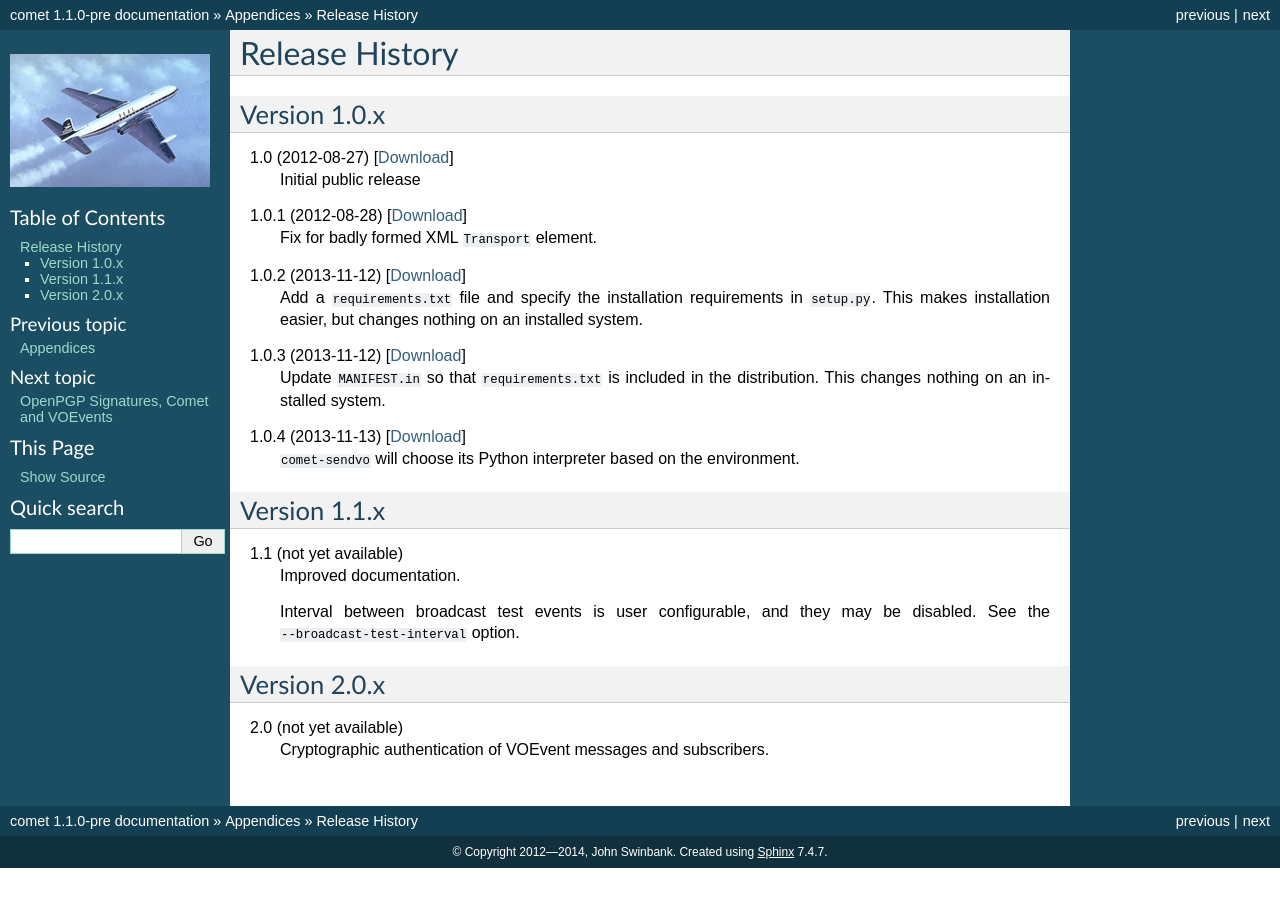
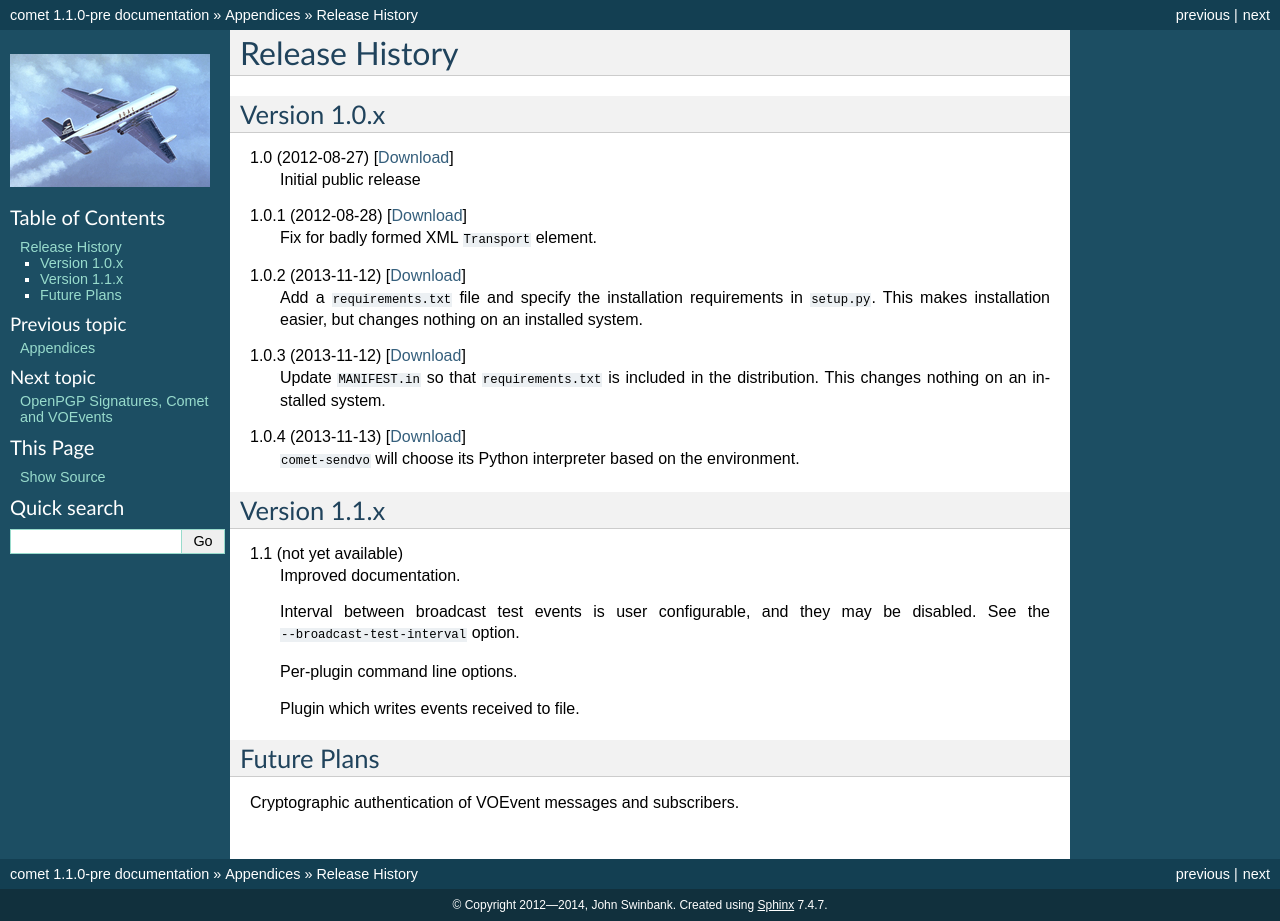
Before and after one commit to jdswinbank/Comet, a Sphinx documentation site: the page built from docs/appendix/history.rst, in a window 1280 px wide. Built offline with Sphinx 7.4.7, drawn with Linux system fonts in a browser that asks for light colours; before the commit the page ends 900 px from its top, so only the background shows below that.

Commit message:
Update history

```diff
--- a/docs/appendix/history.rst
+++ b/docs/appendix/history.rst
@@ -32,8 +32,11 @@ Version 1.1.x
     Interval between broadcast test events is user configurable, and they may
     be disabled. See the ``--broadcast-test-interval`` option.
 
-Version 2.0.x
--------------
+    Per-plugin command line options.
 
-2.0 (not yet available)
-    Cryptographic authentication of VOEvent messages and subscribers.
+    Plugin which writes events received to file.
+
+Future Plans
+------------
+
+Cryptographic authentication of VOEvent messages and subscribers.
```
